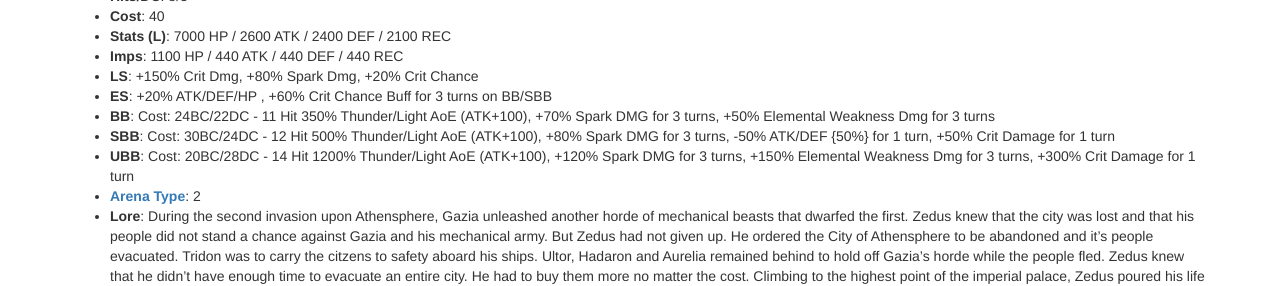
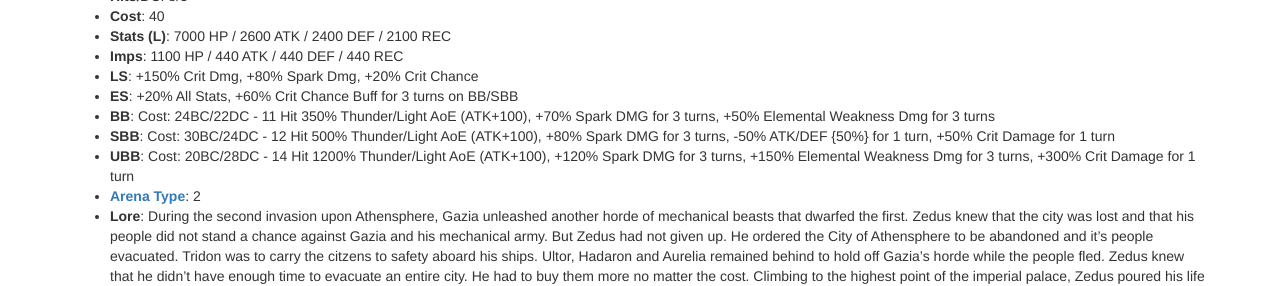
Before and after one commit to Deathmax/deathmax.github.io, a Jekyll site: the page built from index.html, in a window 1280 px wide and 900 px high, scrolled down 2634 px, cut to the strip 172-458 px from the top of the window. Built offline with Jekyll 4.4.1, drawn with Linux system fonts in a browser that asks for light colours; nearby versions of some CDN libraries; library files that are not in the unit come from our copies; the list of posts is cut into pages by our own code.

Commit message:
Fix Zedus's ES

```diff
--- a/_posts/2015-09-23-brave-frontier---update-notes---wed-sep-23-2015.md
+++ b/_posts/2015-09-23-brave-frontier---update-notes---wed-sep-23-2015.md
@@ -43,7 +43,7 @@ Evo mats: ![Mecha God](https://i.imgur.com/aL62b9n.png){: .img-responsive style=
 * **Stats (L)**: 7000 HP / 2600 ATK / 2400 DEF / 2100 REC
 * **Imps**: 1100 HP / 440 ATK / 440 DEF / 440 REC
 * **LS**: +150% Crit Dmg, +80% Spark Dmg, +20% Crit Chance
-* **ES**: +20% ATK/DEF/HP , +60% Crit Chance Buff for 3 turns on BB/SBB
+* **ES**: +20% All Stats, +60% Crit Chance Buff for 3 turns on BB/SBB
 * **BB**: Cost: 24BC/22DC - 11 Hit 350% Thunder/Light AoE (ATK+100), +70% Spark DMG for 3 turns, +50% Elemental Weakness Dmg for 3 turns
 * **SBB**: Cost: 30BC/24DC - 12 Hit 500% Thunder/Light AoE (ATK+100), +80% Spark DMG for 3 turns, -50% ATK/DEF {50%} for 1 turn, +50% Crit Damage for 1 turn
 * **UBB**: Cost: 20BC/28DC - 14 Hit 1200% Thunder/Light AoE (ATK+100), +120% Spark DMG for 3 turns, +150% Elemental Weakness Dmg for 3 turns, +300% Crit Damage for 1 turn
```
